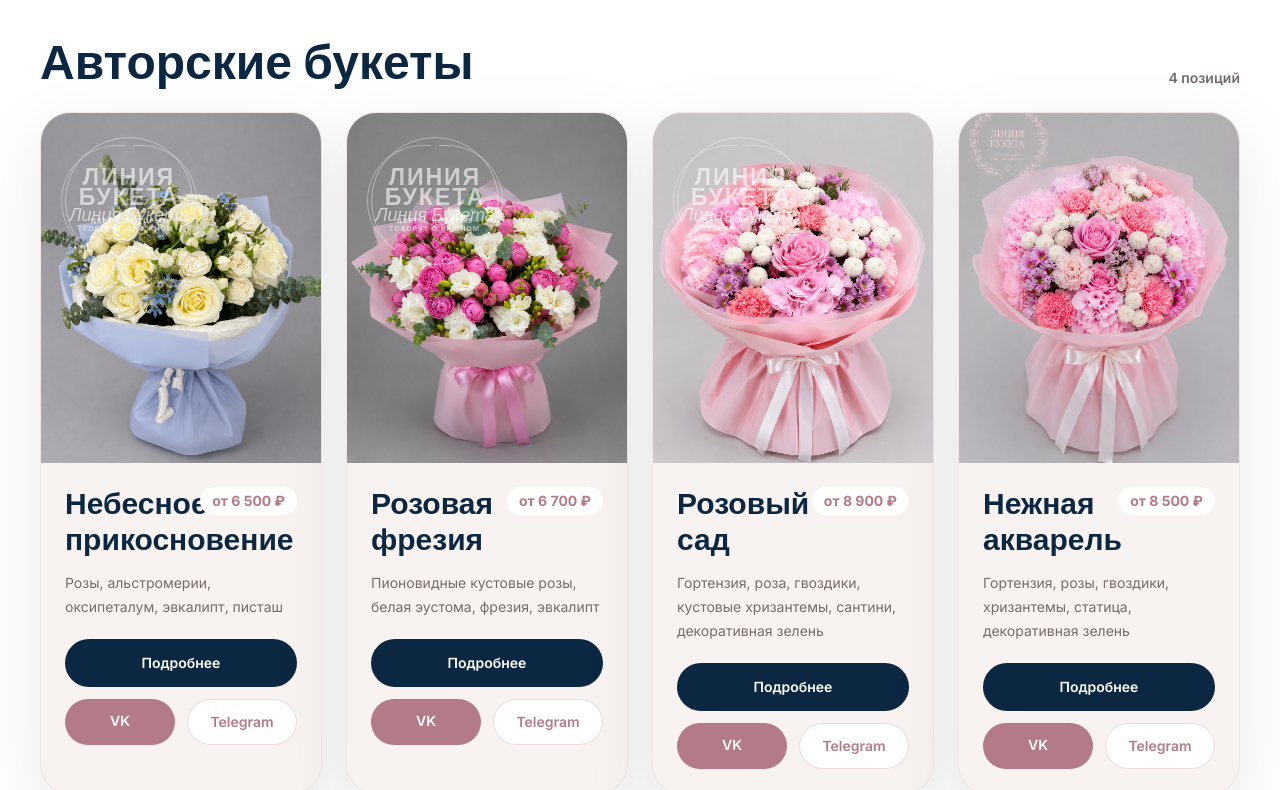
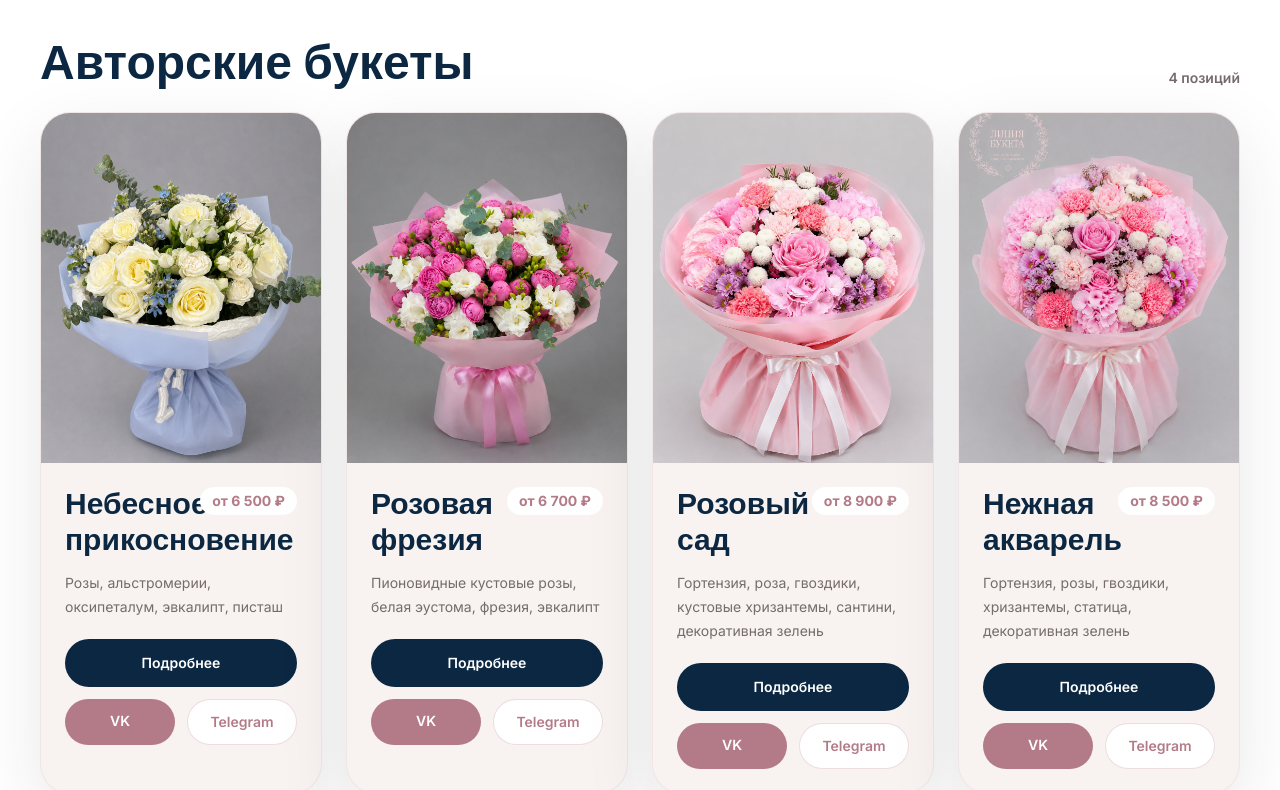
Before and after one commit to Mary-Rotermel/liniya_buketa, a Next.js app: page / in a window 1280 px wide. Shown: the part 2610-3400 px from the top of the page. Built offline with nearby package versions, Linux system fonts and the light colour scheme.

Commit message:
Update PopularBouquets.tsx

```diff
--- a/components/PopularBouquets.tsx
+++ b/components/PopularBouquets.tsx
@@ -52,28 +52,6 @@ export function PopularBouquets() {
                               sizes="(max-width: 640px) 100vw, (max-width: 1280px) 50vw, 25vw"
                               className="object-cover transition duration-500 group-hover:scale-105"
                             />
-                            {!product.image.includes("soft-watercolor") && (
-                              <div aria-hidden="true" className="absolute left-5 top-5 w-28 text-white/60 drop-shadow-sm sm:left-6 sm:top-6 sm:w-32">
-                                <div className="relative aspect-square">
-                                  <div className="absolute inset-0 rounded-full border border-white/40" />
-                                  <div className="absolute -left-1 top-2 h-24 w-14 rounded-l-full border-l border-t border-white/35 sm:h-28 sm:w-16" />
-                                  <div className="absolute -right-1 top-2 h-24 w-14 rounded-r-full border-r border-t border-white/35 sm:h-28 sm:w-16" />
-                                  <div className="absolute inset-x-2 top-7 text-center font-display text-[1.25rem] font-bold uppercase leading-[0.85] tracking-[0.08em] sm:top-8 sm:text-[1.45rem]">
-                                    Линия
-                                    <br />
-                                    Букета
-                                  </div>
-                                  <div className="absolute inset-x-4 top-[4.45rem] text-center text-[0.38rem] font-bold uppercase leading-tight tracking-[0.16em] sm:top-[5rem] sm:text-[0.42rem]">
-                                    Цветы, которые
-                                    <br />
-                                    говорят о важном
-                                  </div>
-                                  <div className="absolute inset-x-0 bottom-8 text-center font-display text-base italic leading-none sm:bottom-9 sm:text-lg">
-                                    Линия Букета
-                                  </div>
-                                </div>
-                              </div>
-                            )}
                           </Link>
                           <div className="p-6">
                             <div className="flex items-start justify-between gap-3">
```
